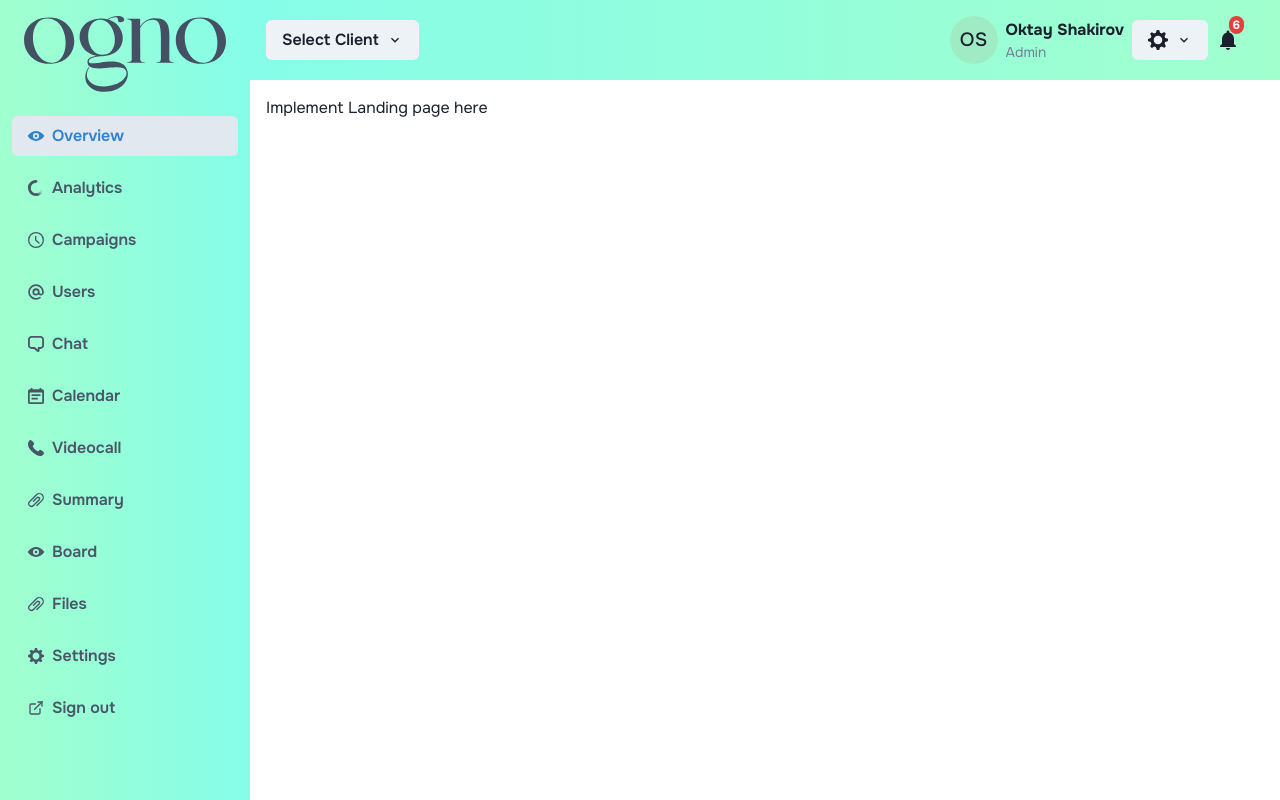
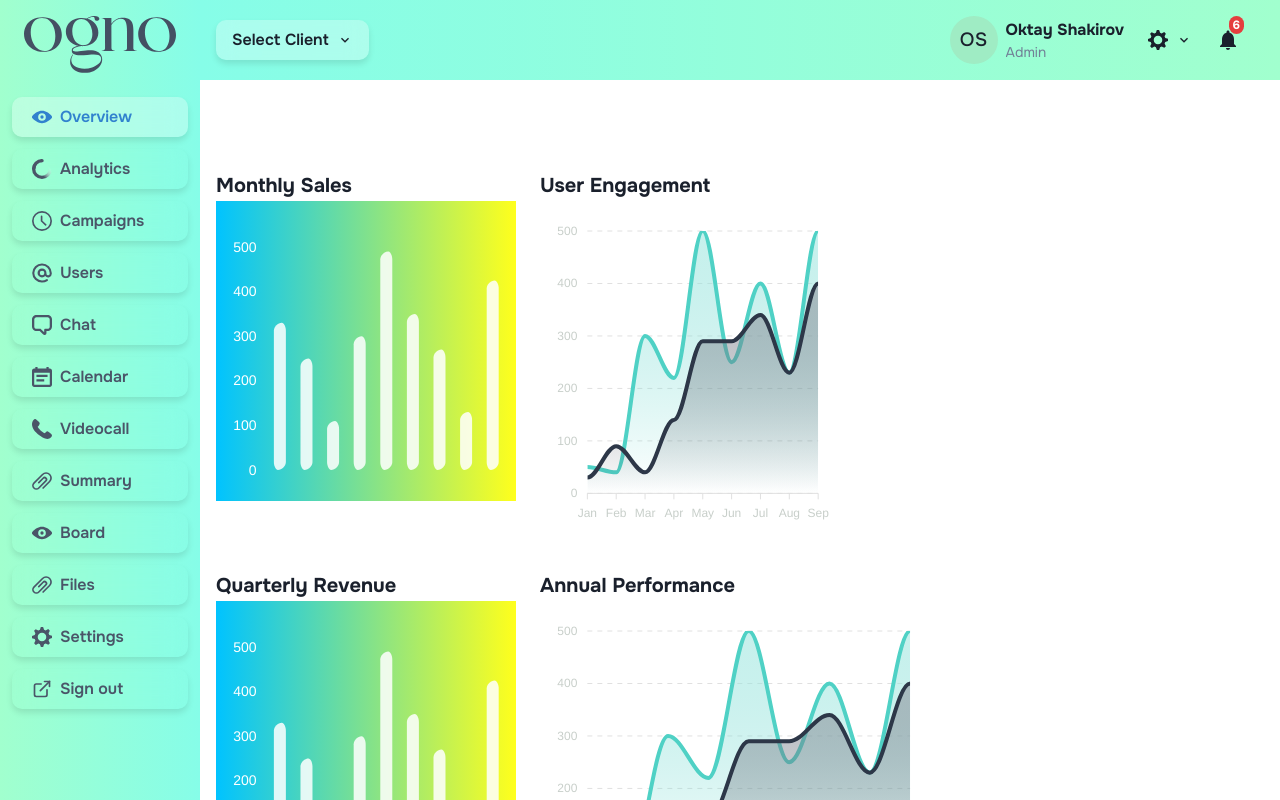
Before and after one commit to oktayshakirov/marketing-dashboard, a React (Vite) app: page / in a window 1280 px wide. Shown: the top 800 px of the page. Built offline with nearby package versions, Linux system fonts and the light colour scheme.

Commit message:
update
- added card and charts components

```diff
--- a/package.json
+++ b/package.json
@@ -20,9 +20,11 @@
         "@fontsource/ibm-plex-sans": "^5.0.14",
         "@fortawesome/react-fontawesome": "^0.2.0",
         "@types/react-canvas-draw": "^1.2.1",
+        "apexcharts": "^3.44.0",
         "axios": "^1.5.1",
         "framer-motion": "^10.16.4",
         "react": "^18.2.0",
+        "react-apexcharts": "^1.4.1",
         "react-canvas-draw": "^1.2.1",
         "react-device-detect": "^2.2.3",
         "react-dom": "^18.2.0",
--- /dev/null
+++ b/src/components/Card.tsx
@@ -0,0 +1,46 @@
+import { Box, BoxProps, useStyleConfig } from "@chakra-ui/react";
+
+// Define interfaces for props
+interface CardProps extends BoxProps {
+    variant?: string;
+}
+
+interface CardBodyProps extends BoxProps {
+    variant?: string;
+}
+
+interface CardHeaderProps extends BoxProps {
+    variant?: string;
+}
+
+// Card Component
+function Card({ variant, children, ...rest }: CardProps) {
+    const styles = useStyleConfig("Card", { variant });
+    return (
+        <Box __css={styles} {...rest}>
+            {children}
+        </Box>
+    );
+}
+
+// CardBody Component
+function CardBody({ variant, children, ...rest }: CardBodyProps) {
+    const styles = useStyleConfig("CardBody", { variant });
+    return (
+        <Box __css={styles} {...rest}>
+            {children}
+        </Box>
+    );
+}
+
+// CardHeader Component
+function CardHeader({ variant, children, ...rest }: CardHeaderProps) {
+    const styles = useStyleConfig("CardHeader", { variant });
+    return (
+        <Box __css={styles} {...rest}>
+            {children}
+        </Box>
+    );
+}
+
+export { Card, CardBody, CardHeader };
--- /dev/null
+++ b/src/components/Charts.tsx
@@ -0,0 +1,80 @@
+import { Card } from "@components/Card";
+import { ApexOptions } from "apexcharts";
+import { Component } from "react";
+import ReactApexChart from "react-apexcharts";
+
+import { barChartData, barChartOptions, lineChartData, lineChartOptions } from "../variables/charts";
+
+interface LineChartProps {}
+
+interface LineChartState {
+    chartData: typeof lineChartData;
+    chartOptions: typeof lineChartOptions;
+}
+
+class LineChart extends Component<LineChartProps, LineChartState> {
+    constructor(props: LineChartProps) {
+        super(props);
+
+        this.state = {
+            chartData: lineChartData,
+            chartOptions: lineChartOptions,
+        };
+    }
+
+    componentDidMount() {}
+
+    render() {
+        return (
+            <ReactApexChart
+                options={this.state.chartOptions as ApexOptions}
+                series={this.state.chartData}
+                type="area"
+                width="100%"
+                height="100%"
+            />
+        );
+    }
+}
+
+interface BarChartProps {}
+
+interface BarChartState {
+    chartData: typeof barChartData;
+    chartOptions: typeof barChartOptions;
+}
+
+class BarChart extends Component<BarChartProps, BarChartState> {
+    constructor(props: BarChartProps) {
+        super(props);
+
+        this.state = {
+            chartData: barChartData,
+            chartOptions: barChartOptions,
+        };
+    }
+
+    componentDidMount() {}
+
+    render() {
+        return (
+            <Card
+                py="1rem"
+                height={{ sm: "300px" }}
+                width="100%"
+                bg="linear-gradient(to right, #00c3ff, #ffff1c)"
+                position="relative"
+            >
+                <ReactApexChart
+                    options={this.state.chartOptions as ApexOptions}
+                    series={this.state.chartData}
+                    type="bar"
+                    width="100%"
+                    height="100%"
+                />
+            </Card>
+        );
+    }
+}
+
+export { BarChart, LineChart };
--- a/src/components/Header.tsx
+++ b/src/components/Header.tsx
@@ -1,5 +1,17 @@
 import { BellIcon, ChevronDownIcon, SettingsIcon } from "@chakra-ui/icons";
-import { Avatar, Box, Button, Flex, IconButton, Menu, MenuButton, MenuItem, MenuList, Text } from "@chakra-ui/react";
+import {
+    Avatar,
+    Box,
+    Button,
+    Flex,
+    IconButton,
+    Menu,
+    MenuButton,
+    MenuItem,
+    MenuList,
+    Text,
+    useColorModeValue,
+} from "@chakra-ui/react";
 import FullscreenLoader from "@components/FullscreenLoader";
 import axios from "axios";
 import { useEffect, useState } from "react";
@@ -9,6 +21,10 @@ const Header = () => {
     const [user, setUser] = useState({ name: "", role: "" });
     const [notificationCount, setNotificationCount] = useState(0);
     const [isLoading, setIsLoading] = useState(true);
+
+    // Glassy effect styles
+    const glassyBg = useColorModeValue("rgba(255, 255, 255, 0.3)", "rgba(255, 255, 255, 0.3)");
+    const hoverBg = useColorModeValue("rgba(255, 255, 255, 0.4)", "rgba(255, 255, 255, 0.4)");
 
     const loadData = async () => {
         const clientsUrl = `${import.meta.env.VITE_BACKEND_URL}/clients.json`;
@@ -45,7 +61,15 @@ const Header = () => {
             <Flex justifyContent="space-between" alignItems="center">
                 {/* Left Side: Clients List */}
                 <Menu>
-                    <MenuButton as={Button} rightIcon={<ChevronDownIcon />}>
+                    <MenuButton
+                        as={Button}
+                        rightIcon={<ChevronDownIcon />}
+                        bg={glassyBg}
+                        borderRadius="10px"
+                        boxShadow="0 4px 6px rgba(0, 0, 0, 0.1)"
+                        backdropFilter="blur(10px)"
+                        _hover={{ bg: hoverBg, boxShadow: "0 6px 8px rgba(0, 0, 0, 0.15)" }}
+                    >
                         Select Client
                     </MenuButton>
                     <MenuList>
@@ -72,7 +96,15 @@ const Header = () => {
 
                     {/* Settings Menu */}
                     <Menu>
-                        <MenuButton as={Button} rightIcon={<ChevronDownIcon />}>
+                        <MenuButton
+                            as={Button}
+                            variant="ghost"
+                            rightIcon={<ChevronDownIcon />}
+                            _hover={{
+                                bg: hoverBg,
+                                boxShadow: "0 6px 8px rgba(0, 0, 0, 0.15)",
+                            }}
+                        >
                             <SettingsIcon w={5} h={5} />
                         </MenuButton>
                         <MenuList>
@@ -84,7 +116,15 @@ const Header = () => {
 
                     {/* Notifications */}
                     <Flex position="relative" alignItems="center" mr="4">
-                        <IconButton icon={<BellIcon w={6} h={6} />} variant="ghost" aria-label="Notifications" />
+                        <IconButton
+                            icon={<BellIcon w={6} h={6} />}
+                            variant="ghost"
+                            aria-label="Notifications"
+                            _hover={{
+                                bg: hoverBg,
+                                boxShadow: "0 6px 8px rgba(0, 0, 0, 0.15)",
+                            }}
+                        />
                         {notificationCount > 0 && (
                             <Box
                                 position="absolute"
--- a/src/components/Sidebar.tsx
+++ b/src/components/Sidebar.tsx
@@ -24,10 +24,11 @@ const Sidebar = () => {
 
     const SidebarLink = ({ icon, children, to }: SidebarLinkProps) => {
         const isActive = location.pathname === to;
-        const activeBg = useColorModeValue("gray.200", "gray.700");
+        const activeBg = useColorModeValue("rgba(255, 255, 255, 0.3)", "rgba(255, 255, 255, 0.3)");
         const inactiveBg = useColorModeValue("transparent", "transparent");
         const activeColor = useColorModeValue("blue.500", "blue.300");
         const inactiveColor = useColorModeValue("gray.600", "gray.400");
+        const hoverBg = useColorModeValue("rgba(255, 255, 255, 0.4)", "rgba(255, 255, 255, 0.4)");
 
         return (
             <NavLink to={to}>
@@ -37,8 +38,13 @@ const Sidebar = () => {
                     bg={isActive ? activeBg : inactiveBg}
                     color={isActive ? activeColor : inactiveColor}
                     w="100%"
+                    padding="20px"
+                    borderRadius="10px"
+                    boxShadow="0 4px 6px rgba(0, 0, 0, 0.1)"
+                    backdropFilter="blur(10px)"
                     _hover={{
-                        bg: isActive ? activeBg : inactiveBg,
+                        bg: hoverBg,
+                        boxShadow: "0 6px 8px rgba(0, 0, 0, 0.15)",
                     }}
                     _active={{
                         bg: activeBg,
@@ -47,7 +53,7 @@ const Sidebar = () => {
                     _focus={{
                         boxShadow: "none",
                     }}
-                    leftIcon={<Icon as={icon} />}
+                    leftIcon={<Icon as={icon} boxSize="20px" />}
                 >
                     {children}
                 </Button>
@@ -56,7 +62,7 @@ const Sidebar = () => {
     };
 
     return (
-        <Box as="aside" width="250px" height="100vh" py="4" px="3" bg="linear-gradient(to right, #A1FFCE, #86fde8)">
+        <Box as="aside" width="200px" height="100vh" py="4" px="3" bg="linear-gradient(to right, #A1FFCE, #86fde8)">
             <Box marginBottom="6" paddingX="3">
                 <Image src="/ogno.svg" alt="Ogno Logo" />
             </Box>
--- a/src/pages/Landing/index.tsx
+++ b/src/pages/Landing/index.tsx
@@ -1,7 +1,45 @@
-import { Text } from "@chakra-ui/react";
+import { Box, Flex, Grid, SimpleGrid, Text } from "@chakra-ui/react";
+import { BarChart, LineChart } from "@components/Charts";
 
 const LandingPage: React.FC = () => {
-    return <Text>Implement Landing page here</Text>;
+    return (
+        <Flex flexDirection="column" pt={{ base: "120px", md: "75px" }} align="start">
+            <SimpleGrid columns={{ sm: 1, md: 2, xl: 2 }} spacing="24px" mb="40px">
+                <Box>
+                    <Text fontSize="xl" fontWeight="bold">
+                        Monthly Sales
+                    </Text>
+                    <BarChart />
+                </Box>
+                <Box>
+                    <Text fontSize="xl" fontWeight="bold">
+                        User Engagement
+                    </Text>
+                    <LineChart />
+                </Box>
+            </SimpleGrid>
+
+            <Grid
+                templateColumns={{ sm: "1fr", lg: "1.3fr 1.7fr" }}
+                templateRows={{ sm: "repeat(2, 1fr)", lg: "1fr" }}
+                gap="24px"
+                mb="40px"
+            >
+                <Box>
+                    <Text fontSize="xl" fontWeight="bold">
+                        Quarterly Revenue
+                    </Text>
+                    <BarChart />
+                </Box>
+                <Box>
+                    <Text fontSize="xl" fontWeight="bold">
+                        Annual Performance
+                    </Text>
+                    <LineChart />
+                </Box>
+            </Grid>
+        </Flex>
+    );
 };
 
 export default LandingPage;
--- /dev/null
+++ b/src/variables/charts.tsx
@@ -0,0 +1,149 @@
+// File: charts.tsx
+export const barChartData = [
+    {
+        name: "Sales",
+        data: [330, 250, 110, 300, 490, 350, 270, 130, 425],
+    },
+];
+
+export const barChartOptions = {
+    chart: {
+        toolbar: {
+            show: false,
+        },
+    },
+    tooltip: {
+        style: {
+            backgroundColor: "red",
+            fontSize: "12px",
+        },
+        onDatasetHover: {
+            style: {
+                backgroundColor: "red",
+                fontSize: "12px",
+            },
+        },
+        theme: "dark",
+    },
+    xaxis: {
+        categories: ["Apr", "May", "Jun", "Jul", "Aug", "Sep", "Oct", "Nov", "Dec"],
+        show: false,
+        labels: {
+            show: false,
+            style: {
+                colors: "#fff",
+                fontSize: "12px",
+            },
+        },
+        axisBorder: {
+            show: false,
+        },
+        axisTicks: {
+            show: false,
+        },
+    },
+    yaxis: {
+        show: true,
+        color: "#fff",
+        labels: {
+            show: true,
+            style: {
+                colors: "#fff",
+                fontSize: "14px",
+            },
+        },
+    },
+    grid: {
+        show: false,
+    },
+    fill: {
+        colors: ["#fff"],
+    },
+    dataLabels: {
+        enabled: false,
+    },
+    plotOptions: {
+        bar: {
+            borderRadius: 8,
+            columnWidth: "12px",
+        },
+    },
+    responsive: [
+        {
+            breakpoint: 768,
+            options: {
+                plotOptions: {
+                    bar: {
+                        borderRadius: 0,
+                    },
+                },
+            },
+        },
+    ],
+};
+
+export const lineChartData = [
+    {
+        name: "Mobile apps",
+        data: [50, 40, 300, 220, 500, 250, 400, 230, 500],
+    },
+    {
+        name: "Websites",
+        data: [30, 90, 40, 140, 290, 290, 340, 230, 400],
+    },
+];
+
+export const lineChartOptions = {
+    chart: {
+        toolbar: {
+            show: false,
+        },
+    },
+    tooltip: {
+        theme: "dark",
+    },
+    dataLabels: {
+        enabled: false,
+    },
+    stroke: {
+        curve: "smooth",
+    },
+    xaxis: {
+        type: "category",
+        categories: ["Jan", "Feb", "Mar", "Apr", "May", "Jun", "Jul", "Aug", "Sep", "Oct", "Nov", "Dec"],
+        labels: {
+            style: {
+                colors: "#c8cfca",
+                fontSize: "12px",
+            },
+        },
+    },
+    yaxis: {
+        labels: {
+            style: {
+                colors: "#c8cfca",
+                fontSize: "12px",
+            },
+        },
+    },
+    legend: {
+        show: false,
+    },
+    grid: {
+        strokeDashArray: 5,
+    },
+    fill: {
+        type: "gradient",
+        gradient: {
+            shade: "light",
+            type: "vertical",
+            shadeIntensity: 0.5,
+            inverseColors: true,
+            opacityFrom: 0.8,
+            opacityTo: 0,
+            stops: [],
+        },
+        colors: ["#4FD1C5", "#2D3748"],
+    },
+    colors: ["#4FD1C5", "#2D3748"],
+};
```
Also changed, not shown: 2 other files (tests, documents, lock files or other folders).
